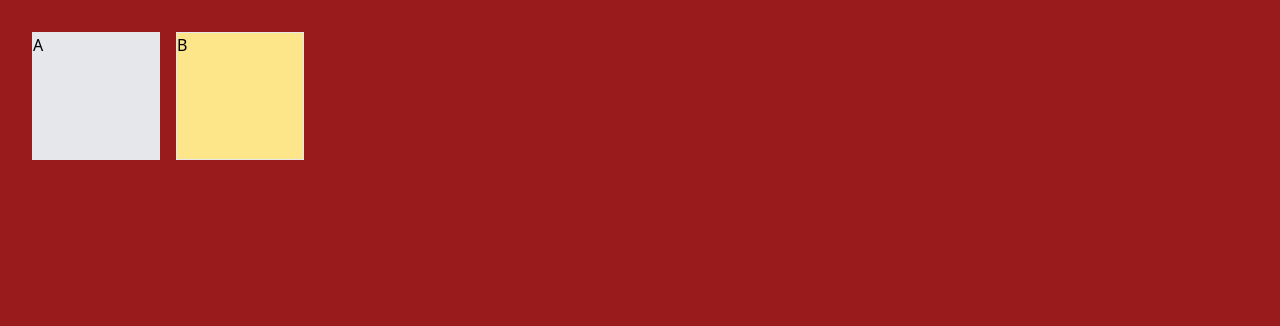
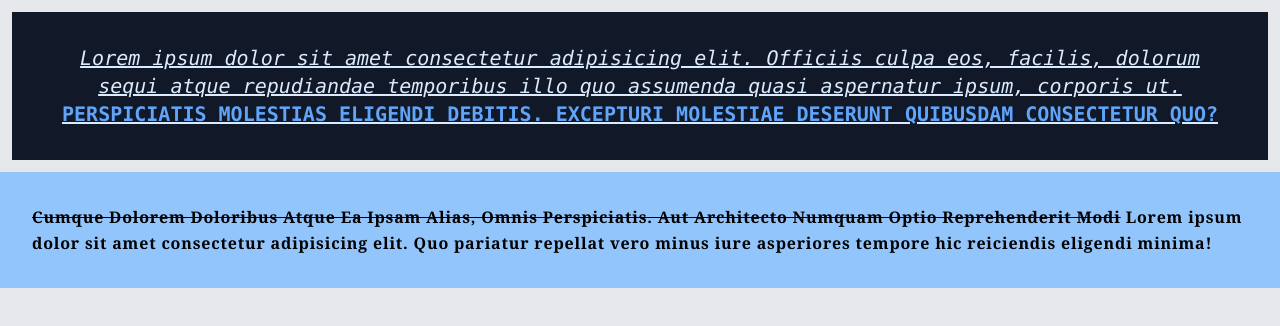
Before and after one commit to SAIDOU11/Tailwind-CSS, a plain HTML site: page index.html in a window 1280 px wide. Drawn offline with nearby package versions, Linux system fonts and the light colour scheme.

Commit message:
review text style

```diff
--- a/index.html
+++ b/index.html
@@ -9,8 +9,28 @@
     />
     <title>Tailwind CSS</title>
   </head>
-  <body class="bg-blue-500 sm:bg-red-800 md:flex m-8">
-    <div class="h-32 w-32 bg-gray-200 border md:mr-4">A</div>
-    <div class="h-32 w-32 bg-yellow-200 border">B</div>
+  <body class="bg-gray-200 font-mono">
+    <p
+      class="text-xl text-center text-blue-100 bg-gray-900 p-8 m-3 italic underline"
+    >
+      Lorem ipsum dolor sit amet consectetur adipisicing elit. Officiis culpa
+      eos, facilis, dolorum sequi atque repudiandae temporibus illo quo
+      assumenda quasi aspernatur ipsum, corporis ut.
+      <span class="not-italic font-bold text-blue-400 uppercase"
+        >Perspiciatis molestias eligendi debitis. Excepturi molestiae deserunt
+        quibusdam consectetur quo?</span
+      >
+    </p>
+    <div
+      class="font-serif font-black bg-blue-300 p-8 tracking-wider leading-relaxed"
+    >
+      <span class="line-through capitalize"
+        >cumque dolorem doloribus atque ea ipsam alias, omnis perspiciatis. Aut
+        architecto numquam optio reprehenderit modi</span
+      >
+      Lorem ipsum dolor sit amet consectetur adipisicing elit. Quo pariatur
+      repellat vero minus iure asperiores tempore hic reiciendis eligendi
+      minima!
+    </div>
   </body>
 </html>
```
